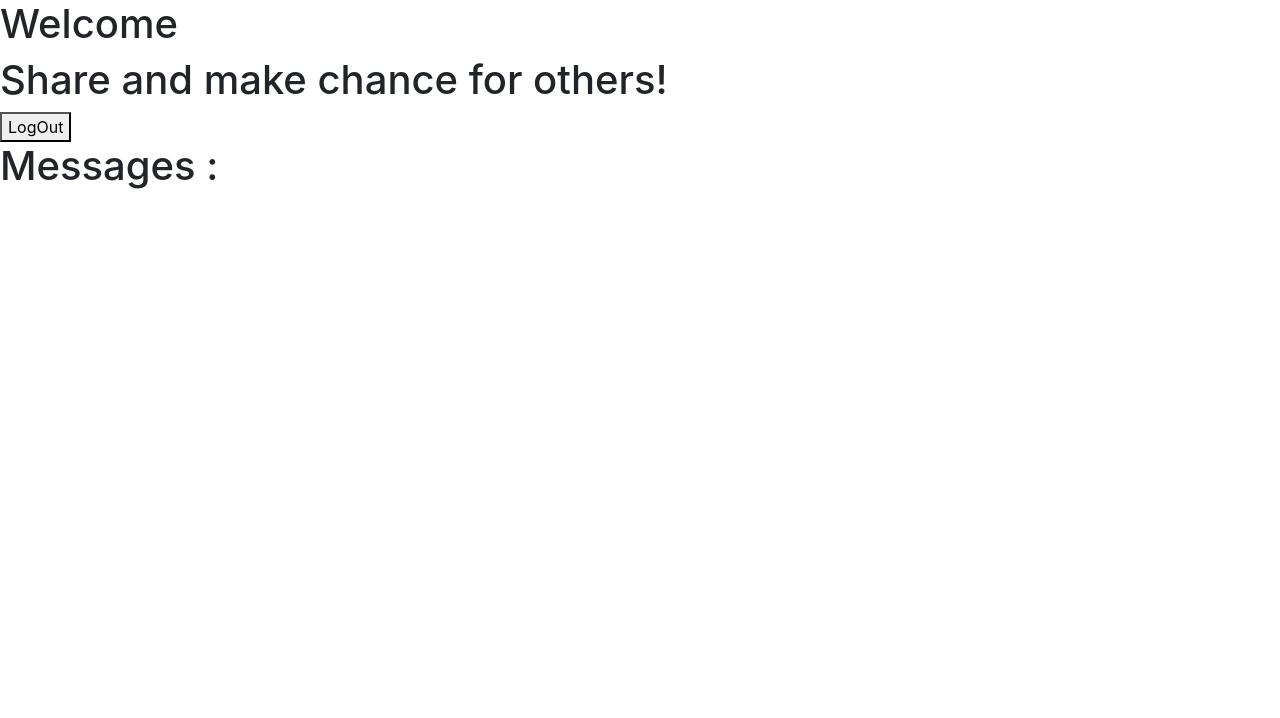
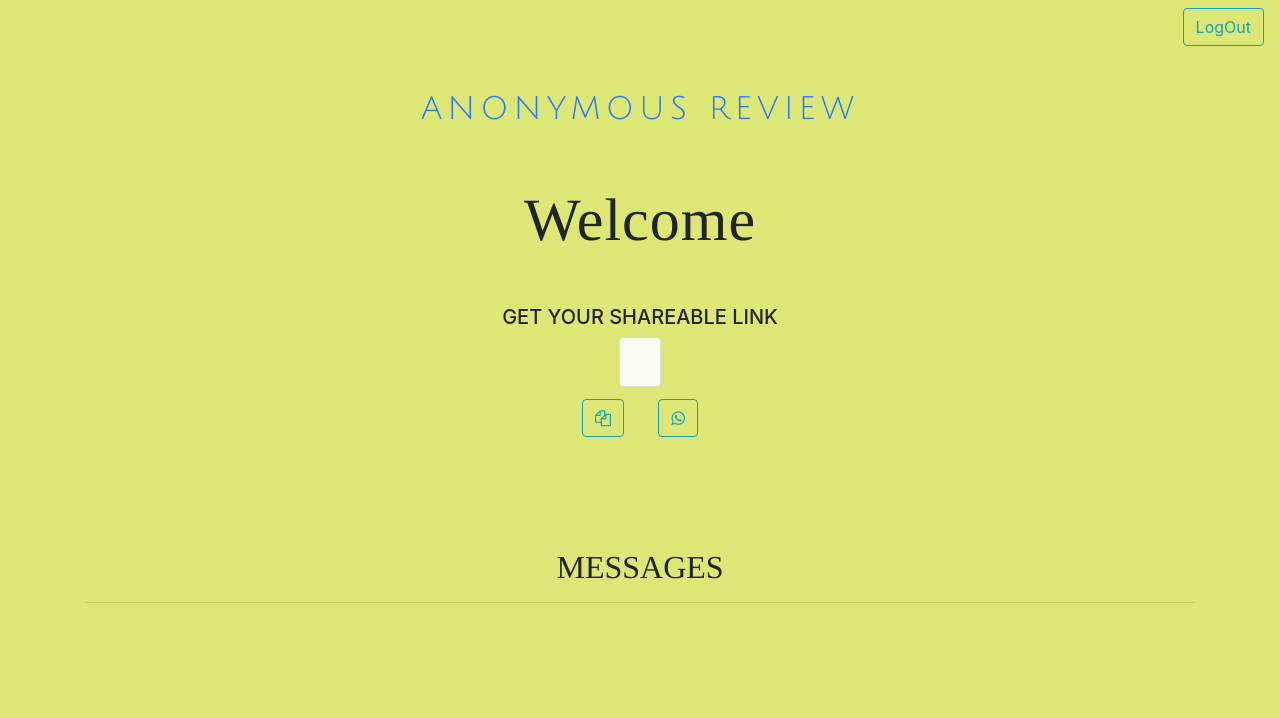
Before and after one commit to GangulyShreyan/AnonymousReview, a Flask app: page /home in a window 1280 px wide. Shown: the top 718 px of the page. Run offline with Flask 2, Linux system fonts and the light colour scheme; some libraries are stand-ins or nearby versions.

Commit message:
added home UI

```diff
--- /dev/null
+++ b/static/styles/home.css
@@ -0,0 +1,64 @@
+#logo{
+    font-family: 'Julius Sans One', sans-serif;
+    letter-spacing: 5px;
+    text-align: center;
+    margin-top:1%;
+    color : #2979ff;
+}
+
+#namew{
+    font-family: 'Tinos', sans-serif;
+    letter-spacing: 1px;
+    text-align: center;
+    margin-top: -6px;
+}
+
+
+#welcometext{
+    font-family: 'Tinos', sans-serif;
+    letter-spacing: 1px;
+    text-align: center;
+    margin-top:5%;
+    font-size: 60px;
+}
+
+#sharelink{
+    text-align: center;
+    font-size: 15px;
+
+}
+
+#link {
+    font-size: 20px;
+    text-align: center;
+    margin-top:5%;
+}
+
+
+
+.tilesWrap {
+	padding: 0;
+	margin: 50px auto;
+	list-style: none;
+	text-align: center;
+}
+.tilesWrap li {
+    font-family: 'Tinos', sans-serif;
+	display: inline-block;
+	width: 20%;
+	min-width: 200px;
+	max-width: 230px;
+	padding: 80px 20px 40px;
+	position: relative;
+	vertical-align: top;
+	margin: 10px;
+	min-height: 25vh;
+    background: #614385;
+    background: -webkit-linear-gradient(to right, #516395, #614385);
+    background: linear-gradient(to right, #516395, #614385);
+    box-shadow: 5px 10px;
+	border: 1px solid #252727;
+    text-align: left;
+    color:white;
+    text-align: center;
+}
--- a/static/styles/index.css
+++ b/static/styles/index.css
@@ -4,7 +4,6 @@ body{
 
 #logo{
     font-family: 'Julius Sans One', sans-serif;
-
     letter-spacing: 5px;
     text-align: center;
     margin-top: 30%;
--- a/static/styles/submit.css
+++ b/static/styles/submit.css
@@ -3,6 +3,7 @@
     letter-spacing: 5px;
     text-align: center;
     margin-top:5%;
+
 }
 
 #abouttext{
--- a/templates/home.html
+++ b/templates/home.html
@@ -6,7 +6,12 @@
         <meta name="viewport" content="width=device-width, initial-scale=1, shrink-to-fit=no">
         <meta http-equiv="X-UA-Compatible" content="ie=edge">
 
+        <link href="https://fonts.googleapis.com/css2?family=Julius+Sans+One&display=swap" rel="stylesheet">
+        <link href='https://fonts.googleapis.com/css?family=Tinos' rel='stylesheet'>
 
+        <link rel= "stylesheet" type= "text/css" href="{{url_for('static', filename='styles/home.css')}}">
+
+        <link rel="stylesheet" href="https://cdnjs.cloudflare.com/ajax/libs/font-awesome/4.7.0/css/font-awesome.min.css">
         <script src="https://code.jquery.com/jquery-3.3.1.slim.min.js" integrity="sha256-3edrmyuQ0w65f8gfBsqowzjJe2iM6n0nKciPUp8y+7E=" crossorigin="anonymous"></script>
         <link rel="stylesheet" href="https://stackpath.bootstrapcdn.com/bootstrap/4.5.0/css/bootstrap.min.css" integrity="sha384-9aIt2nRpC12Uk9gS9baDl411NQApFmC26EwAOH8WgZl5MYYxFfc+NcPb1dKGj7Sk" crossorigin="anonymous">
         <script src="https://stackpath.bootstrapcdn.com/bootstrap/4.5.0/js/bootstrap.min.js" integrity="sha384-OgVRvuATP1z7JjHLkuOU7Xw704+h835Lr+6QL9UvYjZE3Ipu6Tp75j7Bh/kR0JKI" crossorigin="anonymous"></script>
@@ -15,8 +20,50 @@
         <script src="https://www.gstatic.com/firebasejs/7.14.2/firebase-database.js"></script>
     </head>
 
-    <body>
-        <h1>Welcome  <h1 id ="namew"></h1></h1>
+    <body style = "background-color: #dce775;">
+
+        <!--Navbar-->
+        <nav class="navbar navbar-light light-blue lighten-4">
+
+            <!-- Navbar brand -->
+            <a class="navbar-brand" href="#"></a>
+
+            <!-- Collapse button -->
+            <button id="btn-logout" class="btn btn-outline-info" style = "margin-bottom: 2%;">LogOut</button>
+
+
+        </nav>
+
+        <div class = "container">
+            <h2 ID = "logo"><span class="flow-text">ANONYMOUS REVIEW</span></h2>
+
+            <h1 id = "welcometext">Welcome </h1>
+            <h1 id ="namew"></h1>
+            <h1 id="link">GET YOUR SHAREABLE LINK</h1>
+            <div class="row d-flex justify-content-center">
+                <div class="card" style = "max-width: 60%;opacity:90%">
+                    <div class="card-body">
+                        <h3 id = "sharelink"></h3>
+                    </div>
+                </div>
+            </div>
+            <div class="row d-flex justify-content-center" style="margin-top: 1%;">
+                <button class="btn btn-outline-info" style = "margin-right:3%"><i onclick="copyElementText('sharelink')" class="fa fa-copy" aria-hidden="true"   title =  "Copy to Clipboard"></i></button>
+                <button class="btn btn-outline-info" id = "sharewapp"><i class="fa fa-whatsapp" aria-hidden="true" title = "Share on Whatsapp" ></i></button>
+            </div>
+
+            <h2 style = "text-align: center;font-family: 'Tinos', sans-serif;margin-top: 10%;"> MESSAGES</h2>
+            <hr class="solid">
+
+            <div class="row d-flex justify-content-center" style="margin-top: 1%;">
+                <ul id = "messagelist" class= "tilesWrap"></ul>
+
+            </div>
+
+
+        </div>
+
+        <!--<h1>Welcome  <h1 id ="namew"></h1></h1>
 
         <h1>Share and make chance for others!</h1>
         <h3 id = "sharelink"></h3>
@@ -24,7 +71,7 @@
         <button id="btn-logout">LogOut</button>
 
         <h1>Messages : </h1>
-        <ul id = "messagelist"></ul>
+        <ul id = "messagelist"></ul>-->
 
 
 
@@ -33,6 +80,9 @@
         <script type="text/javascript" src="{{url_for('static', filename='index.js')}}"></script>
         <script>
             currenturl = (window.location.href).substring(0, (window.location.href).length - 4);
+
+
+
            firebase.auth().onAuthStateChanged(function(user){
                 if(!user)
                 {
@@ -62,6 +112,29 @@
                 }
             });
 
+            function copyElementText(id) {
+                var text = document.getElementById(id).innerText;
+                var elem = document.createElement("textarea");
+                document.body.appendChild(elem);
+                elem.value = text;
+                elem.select();
+                document.execCommand("copy");
+                document.body.removeChild(elem);
+            }
+
+            $('#sharewapp').click(function(){
+
+                link = document.getElementById('sharelink').textContent;
+                window.alert(link);
+                window.open("whatsapp://send?text="+link+"%0ALeave a message :)");
+
+            });
+
+
+
+
+
+
 
 
 
```
Also changed, not shown: static/styles/bird.jpg (added).
